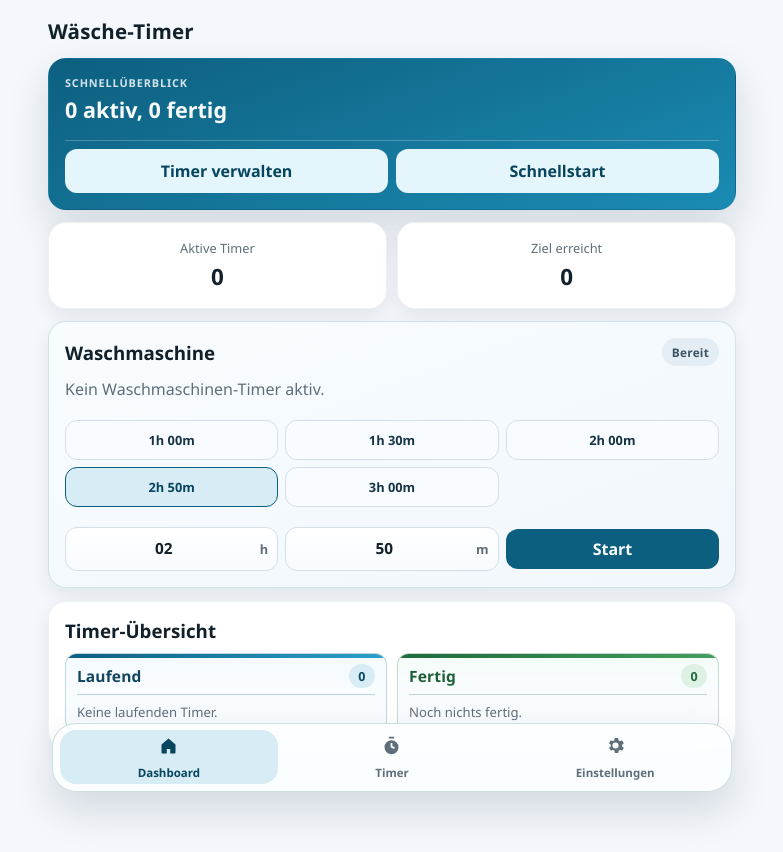
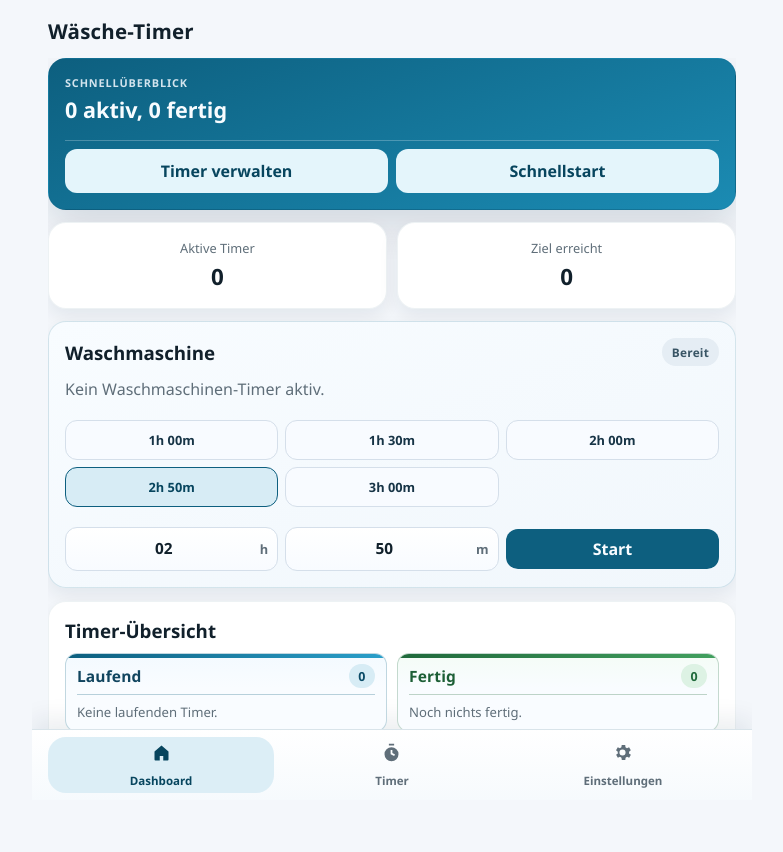
Before and after one commit to blaxcky/wasche-timer-app, a React (Vite) app: page / in a window 1280 px wide. Shown: the whole page, without its empty margins (248-1031 px from the left). After the commit the page ends 800 px from the top, so only its background shows below. Built offline with nearby package versions, Linux system fonts and the light colour scheme.

Commit message:
bottom navigation fix

```diff
--- a/src/styles.css
+++ b/src/styles.css
@@ -60,10 +60,15 @@ button:focus-visible {
 
 .app-root {
   position: relative;
+  display: flex;
+  flex-direction: column;
   max-width: 720px;
   margin: 0 auto;
   min-height: 100vh;
-  padding: 0.85rem 1rem 6.4rem;
+  min-height: 100dvh;
+  height: 100dvh;
+  overflow: hidden;
+  padding: 0.85rem 1rem 0;
 }
 
 .ambient-bg {
@@ -101,7 +106,12 @@ button:focus-visible {
 }
 
 .main-pane {
-  display: block;
+  flex: 1 1 auto;
+  min-height: 0;
+  overflow-y: auto;
+  overscroll-behavior-y: contain;
+  -webkit-overflow-scrolling: touch;
+  padding: 0 0 1rem;
 }
 
 .tab-screen {
@@ -895,20 +905,16 @@ button:focus-visible {
 }
 
 .bottom-nav {
-  position: fixed;
-  left: 50%;
-  transform: translateX(-50%);
-  bottom: max(8px, env(safe-area-inset-bottom));
-  width: min(680px, calc(100vw - 20px));
-  border-radius: 24px;
-  border: 1px solid rgba(12, 72, 100, 0.18);
-  background: rgba(252, 254, 255, 0.92);
-  backdrop-filter: blur(16px);
-  box-shadow: var(--shadow-2);
-  padding: 0.42rem;
+  flex: 0 0 auto;
   display: grid;
   grid-template-columns: repeat(3, minmax(0, 1fr));
   gap: 0.3rem;
+  margin: 0 -1rem;
+  border-top: 1px solid rgba(12, 72, 100, 0.12);
+  background:
+    linear-gradient(180deg, rgba(255, 255, 255, 0.98), rgba(246, 250, 253, 0.98));
+  box-shadow: 0 -10px 24px rgba(6, 40, 61, 0.08);
+  padding: 0.45rem 1rem calc(0.45rem + env(safe-area-inset-bottom));
 }
 
 .nav-item {
@@ -916,13 +922,14 @@ button:focus-visible {
   place-items: center;
   gap: 0.15rem;
   border: none;
-  border-radius: 16px;
+  border-radius: 18px;
   background: transparent;
   color: var(--muted);
-  min-height: 54px;
+  min-height: 56px;
   font-size: 0.72rem;
   font-weight: 700;
   cursor: pointer;
+  transition: background-color 160ms ease, color 160ms ease, transform 160ms ease;
 }
 
 .nav-item svg {
@@ -933,7 +940,7 @@ button:focus-visible {
 
 .nav-item-active {
   color: var(--primary-strong);
-  background: #d7ecf5;
+  background: #dceef6;
 }
 
 .dialog-backdrop {
```
